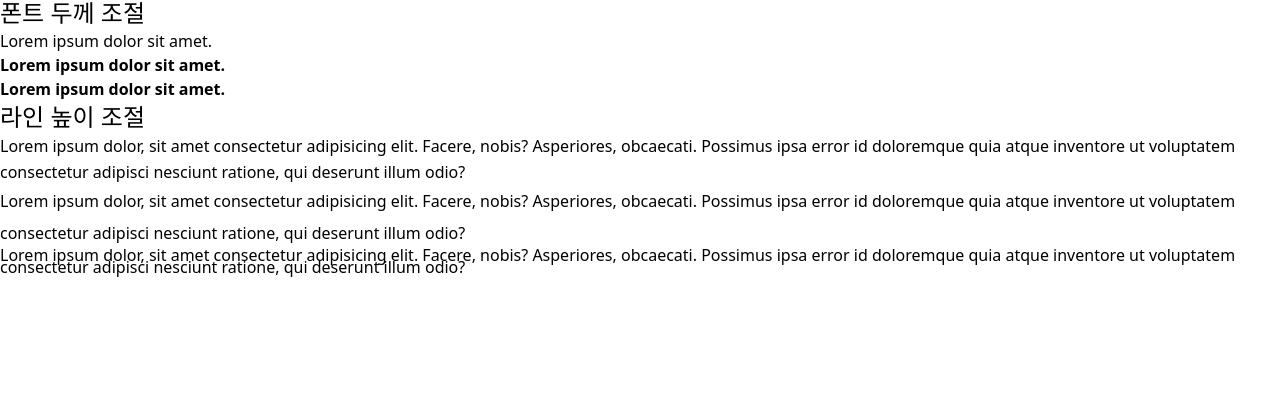
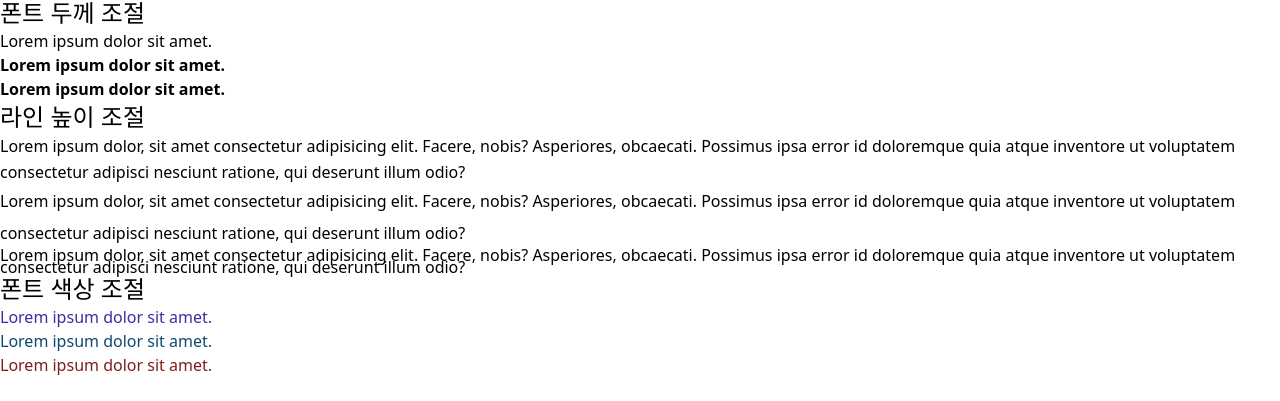
Before and after one commit to seedevk8s/1-3-tailwindcss, a plain HTML site: page 01_tailwind-basic/typography.html in a window 1280 px wide. Shown: the part 399-800 px from the top of the page. Drawn offline with nearby package versions, Linux system fonts and the light colour scheme.

Commit message:
폰트 색상 조절

```diff
--- a/01_tailwind-basic/typography.html
+++ b/01_tailwind-basic/typography.html
@@ -23,5 +23,10 @@
   <p class="leading-loose">Lorem ipsum dolor, sit amet consectetur adipisicing elit. Facere, nobis? Asperiores, obcaecati. Possimus ipsa error id doloremque quia atque inventore ut voluptatem consectetur adipisci nesciunt ratione, qui deserunt illum odio?</p>
   <p class="leading-3">Lorem ipsum dolor, sit amet consectetur adipisicing elit. Facere, nobis? Asperiores, obcaecati. Possimus ipsa error id doloremque quia atque inventore ut voluptatem consectetur adipisci nesciunt ratione, qui deserunt illum odio?</p>
 
+  <h2 class="text-2xl">폰트 색상 조절</h2>
+  <p class="text-indigo-800">Lorem ipsum dolor sit amet.</p>
+  <p class="text-sky-900">Lorem ipsum dolor sit amet.</p>
+  <p class="text-red-900">Lorem ipsum dolor sit amet.</p>
+
 </body>
 </html>
```
